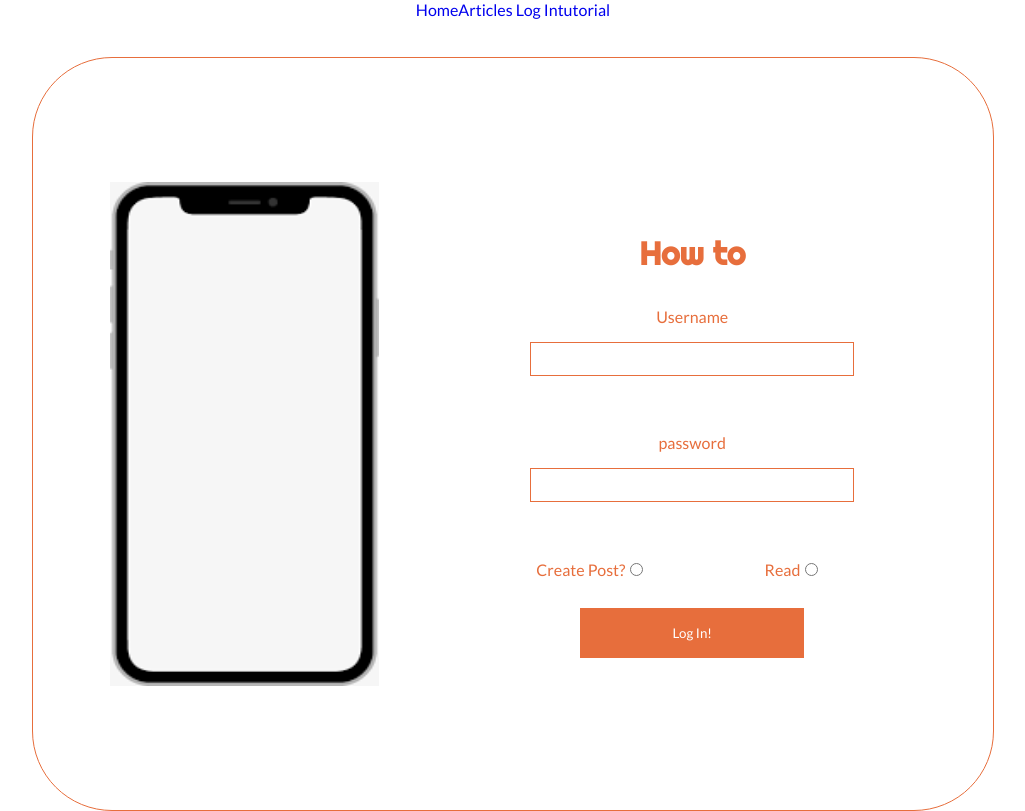
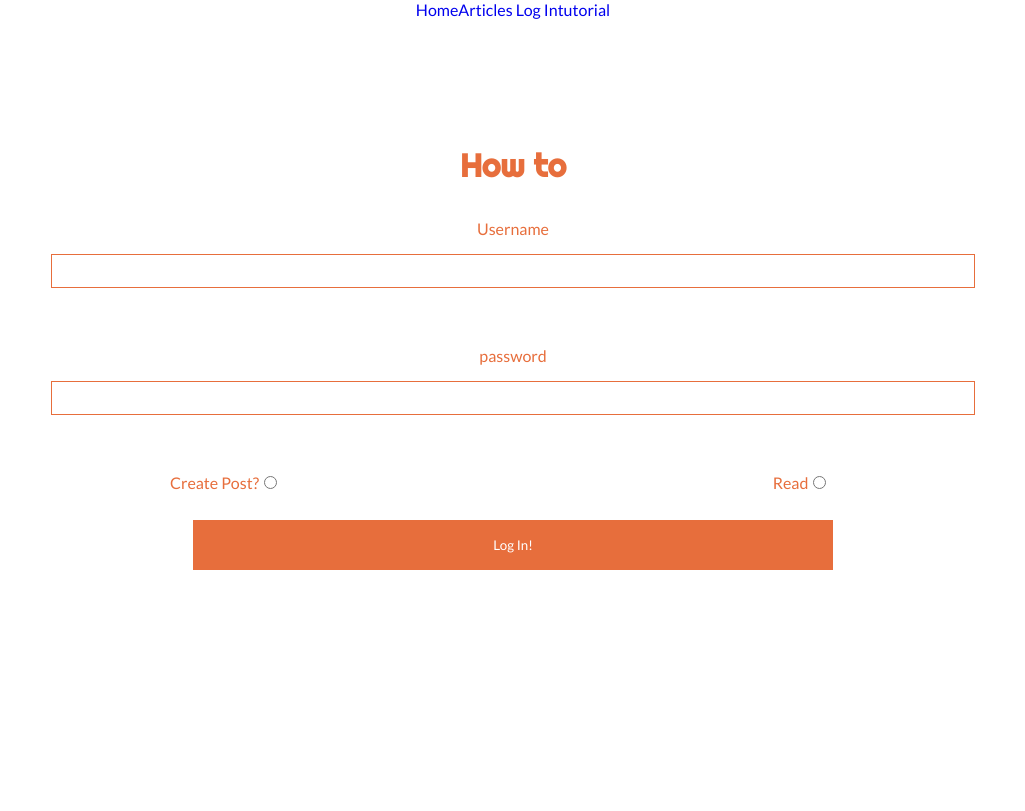
Before and after one commit to Lambda-How-To-Build-Week/Front-end, a React (Create React App) app in the folder how-to/: page /login in a window 1280 px wide. Shown: the whole page, without its empty margins (127-1152 px from the left). Built offline with nearby package versions, Linux system fonts and the light colour scheme.

Commit message:
Fixed some errors, working on endpoints with backend still

```diff
--- a/how-to/src/App.js
+++ b/how-to/src/App.js
@@ -4,31 +4,29 @@ import "./App.css";
 // import SearchForm from "./components/search-form";
 import SignUp from "./components/sign-up";
 import Articles from "./components/articles";
-import LogInPage from "./components/logIn-page";
+import LogIn from "./components/logIn-form";
 import data from "./data";
 import NewTutorialForm from "./components/new-tutorial";
 import MyItems from "./components/finished-tutorial";
 import Find from "./components/searchForm";
+import EditItem from "./components/edit-tutorial";
 
 function App() {
-
   const [tutorial, setTutorial] = useState([]);
 
   const search = (formValue, actions) => {
-    const rightTutorial = tutorial.filter( tut => {
-      if(tut.name.toLowerCase().includes(formValue.name)){
-        return tut
+    const rightTutorial = tutorial.filter(tut => {
+      if (tut.name.toLowerCase().includes(formValue.name)) {
+        return tut;
       }
-    })
+    });
     setTutorial(rightTutorial);
     actions.resetForm();
-  }
+  };
 
-
-  const validationSchema = {a:'build'};
+  const validationSchema = { a: "build" };
 
   const [items] = useState(data);
-
 
   return (
     <div className="App">
@@ -37,12 +35,12 @@ function App() {
           <Link to="/">Home</Link>
           <Link to="/articles">Articles</Link>
           <Link to="/login"> Log In</Link>
-          <Link to = "/new-tutorial">tutorial</Link>
+          <Link to="/new-tutorial">tutorial</Link>
 
           {/* <SearchForm/> */}
         </div>
       </nav>
-      <Route path = "/login" component = {LogInPage}/>
+      <Route path="/login" component={LogIn} />
       <Route exact path="/" component={SignUp} />
       <Route exact path="/finished-tutorial" component={MyItems} />
       <Route
@@ -50,12 +48,17 @@ function App() {
         path="/articles"
         render={props => <Articles {...props} articles={items} />}
       />
-      <Route path='/new-tutorial' component={NewTutorialForm}/>
-      <Route path='/articles'
-        render={props => <Find
-        {...props}
-        search={search}
-        validationSchema={validationSchema} />}
+      <Route path="/edit-tutorial" component={EditItem} />
+      <Route path="/new-tutorial" component={NewTutorialForm} />
+      <Route
+        path="/articles"
+        render={props => (
+          <Find
+            {...props}
+            search={search}
+            validationSchema={validationSchema}
+          />
+        )}
       />
       {/* <SignUp/> Took this out -- made it the Home link */}
     </div>
--- a/how-to/src/components/logIn-form.js
+++ b/how-to/src/components/logIn-form.js
@@ -39,14 +39,14 @@ const StyledDiv = styled.div`
     padding: 1rem;
     background-color: #e76e3c;
     color: white;
-    border: 1px solid #E76E3C;
+    border: 1px solid #e76e3c;
 
-    &:hover{
-        background-color: white;
-        color: #E76E3C;
-        border: 1px solid #E76E3C;
+    &:hover {
+      background-color: white;
+      color: #e76e3c;
+      border: 1px solid #e76e3c;
     }
-}
+  }
 
   .usage {
     width: 90%;
@@ -74,7 +74,7 @@ function LogIn(props) {
       .then(response => {
         localStorage.setItem("token", response.data.token);
         console.log(response.data);
-        // props.history.push("/articles");
+        props.history.push("/articles");
       })
       .catch(error => console.log(error));
   };
--- a/how-to/src/components/tutorial-card.js
+++ b/how-to/src/components/tutorial-card.js
@@ -7,13 +7,14 @@ const ItemCard = props => {
   console.log(props.data.id);
   return (
     <div className="item-card">
-      <h2>{props.data.item}</h2>
+      <h2>{props.data.title}</h2>
       <p>Description : {props.data.description}</p>
       <p>Steps : {props.data.steps}</p>
       <p>Tags : {props.data.tags}</p>
 
       <div className="btnctnr">
-        <NavLink to={`/items/${props.data.id}/edit`}>
+        {/* <NavLink to={`/items/${props.data.id}/edit`}> */}
+        <NavLink to={`/edit-tutorial`}>
           <button>Edit</button>
         </NavLink>
         <button
--- a/how-to/src/store/actions/index.js
+++ b/how-to/src/store/actions/index.js
@@ -77,7 +77,9 @@ export const TUTORIAL_START = "TUTORIAL_START";
 export const newTutorial = addStuff => dispatch => {
   dispatch({ type: TUTORIAL_START });
   axiosWithAuth()
-    .post(`/api/auth/posts`, addStuff)
+    // .post(`/api/auth/posts`, addStuff)
+    .post(`:user_id/posts/:post_id/instructions`, addStuff)
+
     .then(res => {
       console.log("added item", res.data);
       dispatch({ type: FETCH_SUCCESS, payload: res.data });
```
